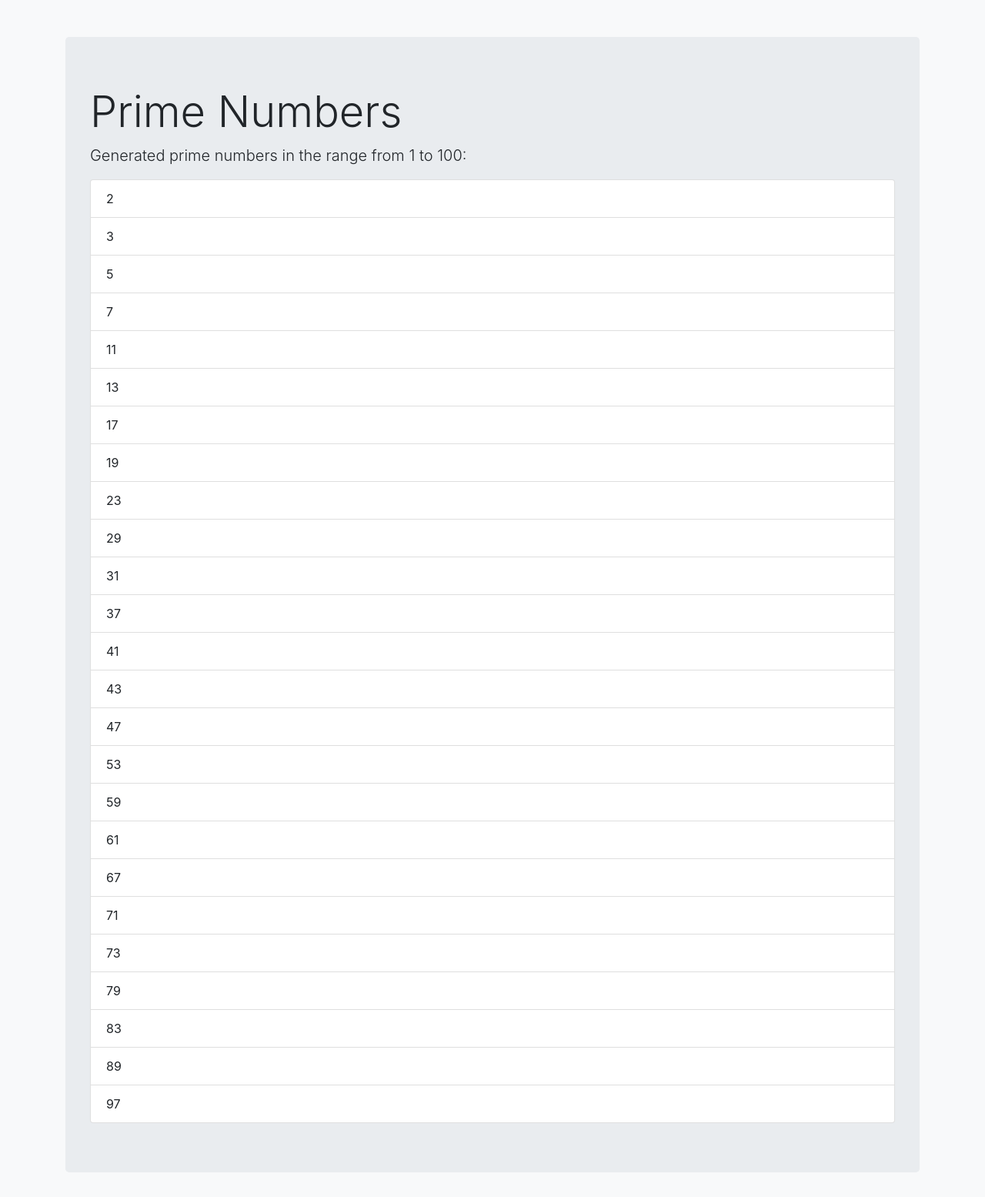
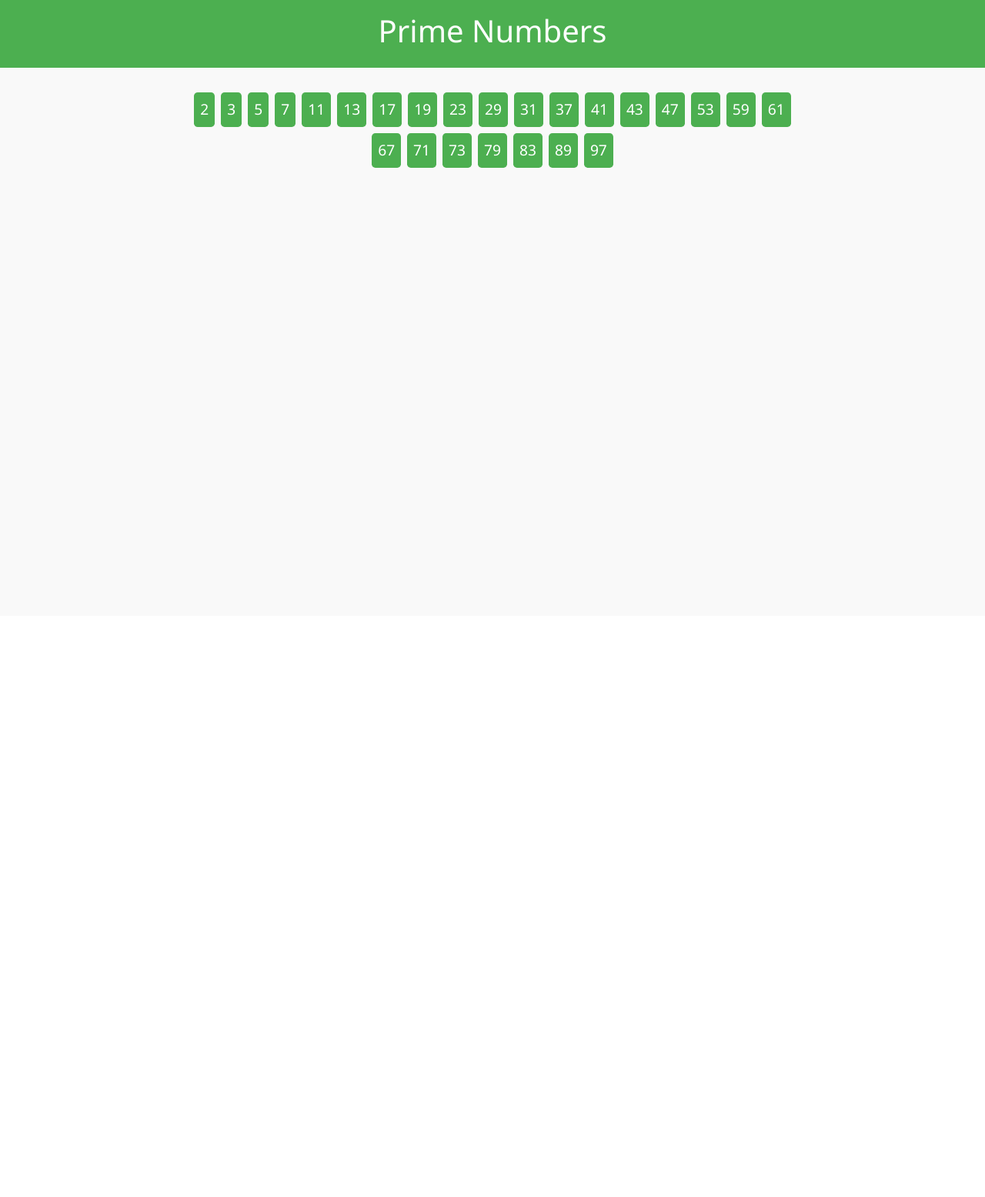
Before and after one commit to theprincejr/Prime_Numbers, a Django app: page /generate_primes/ in a window 1280 px wide. Shown: the whole page at 77% size. After the commit the page ends 218 px from the top, so only its background shows below. Run offline with Django 4.2, Linux system fonts and the light colour scheme; some libraries are stand-ins or nearby versions.

Commit message:
bootsrap implemented

```diff
--- a/checker/templates/primes.html
+++ b/checker/templates/primes.html
@@ -1,31 +1,74 @@
-<!-- myapp/templates/myapp/primes.html -->
 <!DOCTYPE html>
 <html lang="en">
 <head>
     <meta charset="UTF-8">
-    <meta http-equiv="X-UA-Compatible" content="IE=edge">
     <meta name="viewport" content="width=device-width, initial-scale=1.0">
     <title>Prime Numbers</title>
 
     <!-- Bootstrap CSS -->
-    <link href="https://stackpath.bootstrapcdn.com/bootstrap/4.5.2/css/bootstrap.min.css" rel="stylesheet">
+    <link href="https://cdn.jsdelivr.net/npm/bootstrap@5.3.0/dist/css/bootstrap.min.css" rel="stylesheet">
+
+    <!-- Custom CSS for the unique design -->
+    <style>
+        body {
+            font-family: 'Segoe UI', Tahoma, Geneva, Verdana, sans-serif;
+            background-color: #f9f9f9;
+            color: #333;
+            margin: 0;
+            padding: 0;
+        }
+
+        header {
+            background-color: #4CAF50; /* Light green */
+            color: #fff;
+            text-align: center;
+            padding: 1rem;
+        }
+
+        .container {
+            max-width: 800px;
+            margin: 2rem auto;
+        }
+
+        .prime-list {
+            list-style: none;
+            padding: 0;
+            display: flex;
+            flex-wrap: wrap;
+            gap: 0.5rem;
+            justify-content: center;
+        }
+
+        .prime-number {
+            background-color: #4CAF50; /* Light green */
+            color: #fff;
+            padding: 0.5rem;
+            border-radius: 0.3rem;
+            font-size: 1.2em;
+            margin: 0;
+            cursor: default;
+        }
+
+        .prime-number:hover {
+            background-color: #45a049; /* Darker green */
+        }
+    </style>
 </head>
-<body class="bg-light">
-    <div class="container mt-5">
-        <div class="jumbotron">
-            <h1 class="display-4">Prime Numbers</h1>
-            <p class="lead">Generated prime numbers in the range from {{ lower_limit }} to {{ upper_limit }}:</p>
-            <ul class="list-group">
-                {% for prime in primes %}
-                    <li class="list-group-item">{{ prime }}</li>
-                {% endfor %}
-            </ul>
-        </div>
+<body>
+    <header>
+        <h1>Prime Numbers</h1>
+    </header>
+
+    <div class="container">
+        <ul class="prime-list">
+            {% for prime in primes %}
+                <li class="prime-number">{{ prime }}</li>
+            {% endfor %}
+        </ul>
     </div>
 
     <!-- Bootstrap JS and dependencies (optional) -->
-    <script src="https://code.jquery.com/jquery-3.5.1.slim.min.js"></script>
-    <script src="https://cdn.jsdelivr.net/npm/@popperjs/core@2.9.1/dist/umd/popper.min.js"></script>
-    <script src="https://stackpath.bootstrapcdn.com/bootstrap/4.5.2/js/bootstrap.min.js"></script>
+    <script src="https://cdn.jsdelivr.net/npm/@popperjs/core@2.11.6/dist/umd/popper.min.js"></script>
+    <script src="https://cdn.jsdelivr.net/npm/bootstrap@5.3.0/dist/js/bootstrap.min.js"></script>
 </body>
 </html>
```
Also changed, not shown: checker/templates/errors.html (+28 -3 lines), checker/templates/index.html (+46 -3 lines).
